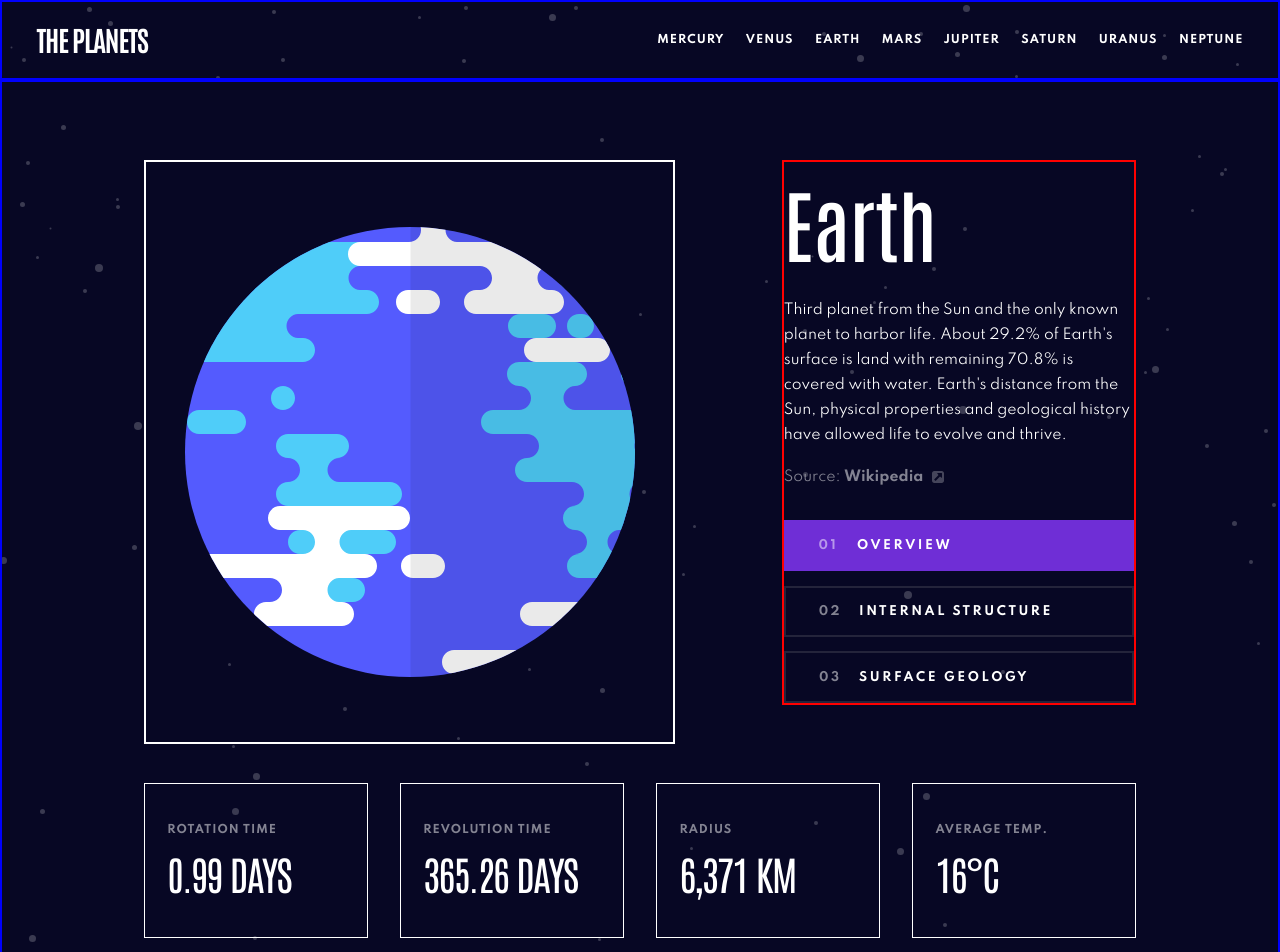
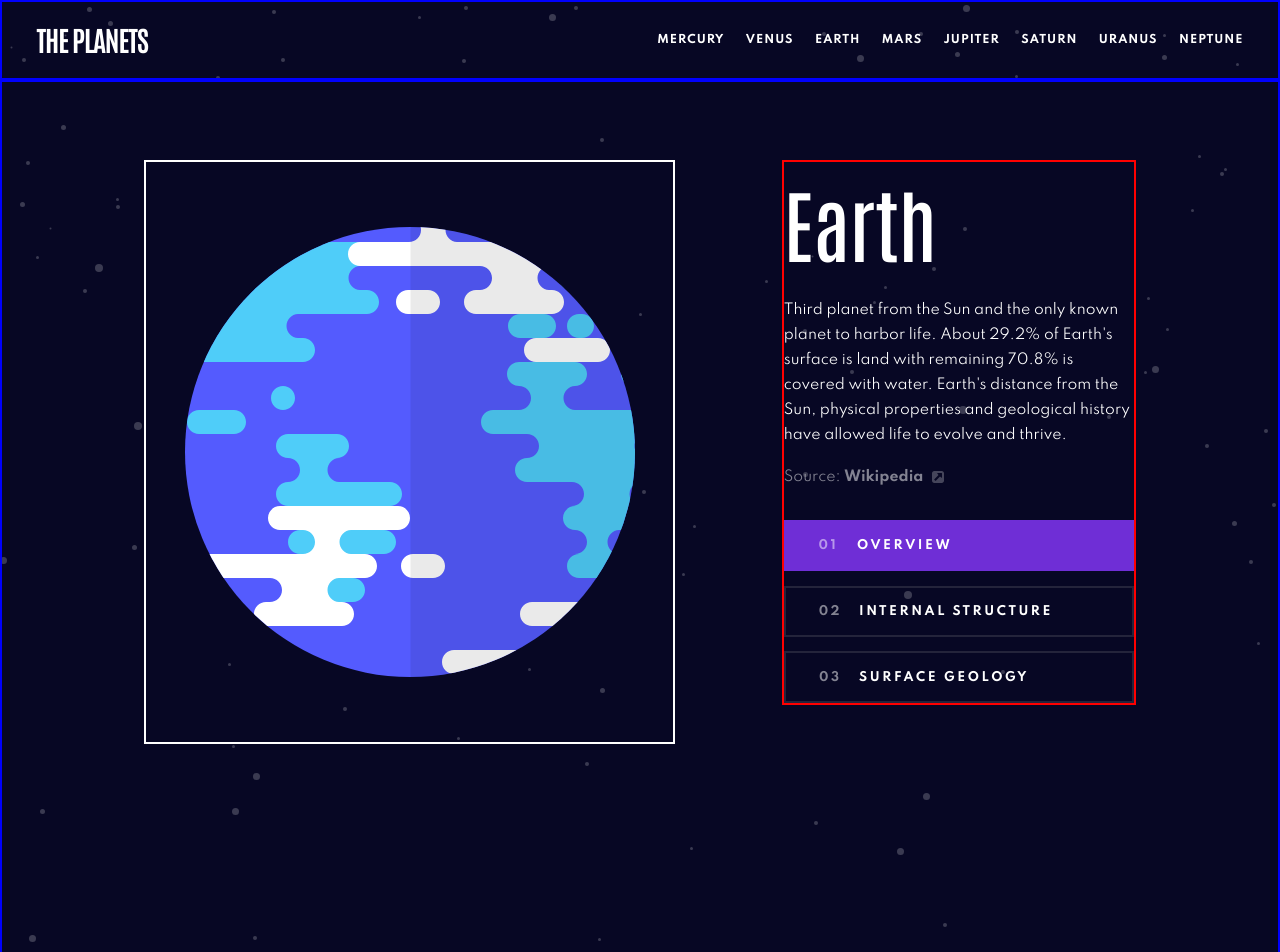
Before and after one commit to JesusKreist/planets-facts-site, a Next.js app: page /earth in a window 1280 px wide. Shown: the top 952 px of the page. Built offline with nearby package versions, Linux system fonts and the light colour scheme.

Commit message:
Edit spacing between flex items in planet info text for md devices

```diff
--- a/src/components/PlanetPage/PlanetInfoText.tsx
+++ b/src/components/PlanetPage/PlanetInfoText.tsx
@@ -9,11 +9,6 @@ const PlanetInfoText = () => {
 
   const planetInfoText = `${currentPlanet[planetInfo].content}`;
   const planetInfoSource = `${currentPlanet[planetInfo].source}`;
-
-  // console.log("currentPlanet:>> ", currentPlanet);
-  // console.log("planetInfo:>> ", planetInfo);
-  // console.log(planetInfoText);
-  // // const
 
   return (
     <Flex
@@ -27,6 +22,7 @@ const PlanetInfoText = () => {
         fontFamily="Antonio"
         fontWeight="medium"
         // height="31.9%"
+        height={{ md: "19.9%", lg: "unset" }}
       >
         {currentPlanet.name}
       </Text>
--- a/src/components/PlanetPage/PlanetPage.tsx
+++ b/src/components/PlanetPage/PlanetPage.tsx
@@ -65,7 +65,7 @@ const PlanetPage = () => {
     >
       <PlanetImage />
       <PlanetInfo />
-      <PlanetInfoSpecs />
+      {/* <PlanetInfoSpecs /> */}
     </Grid>
   );
 };
```
